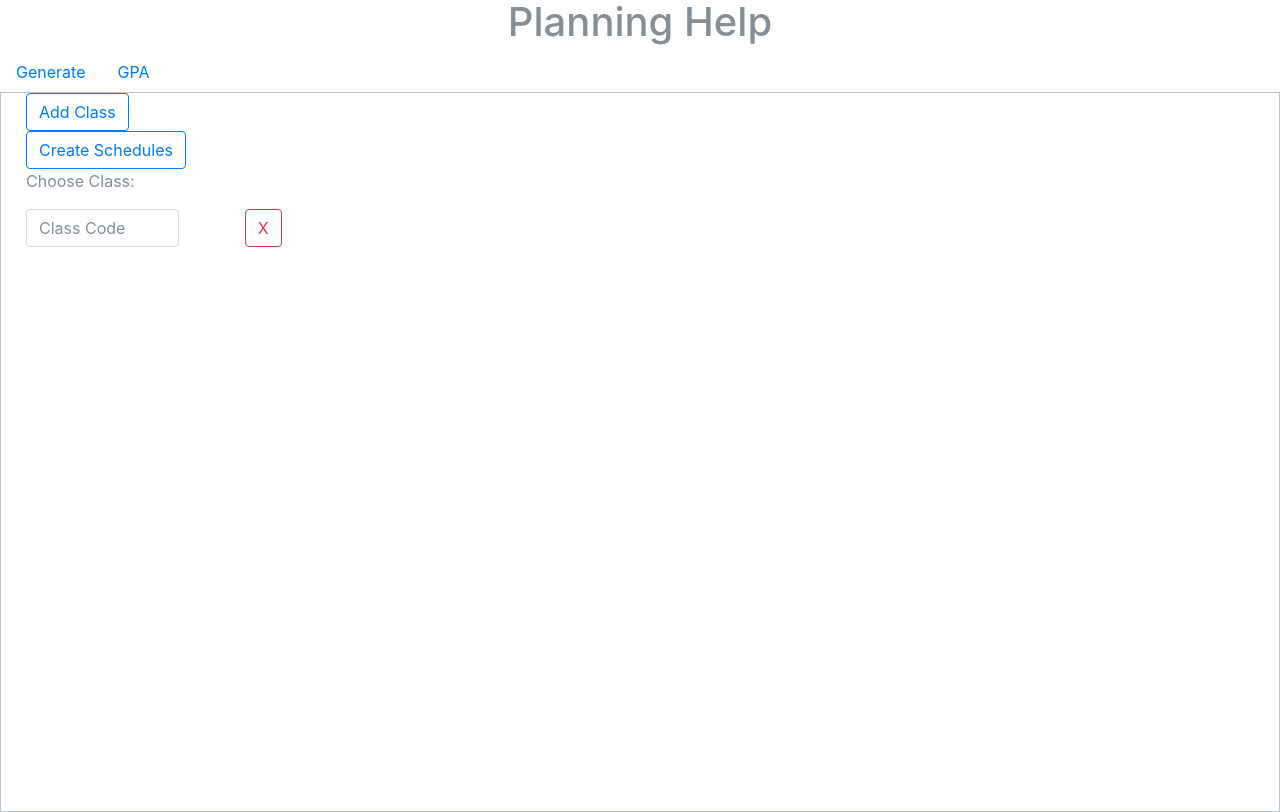
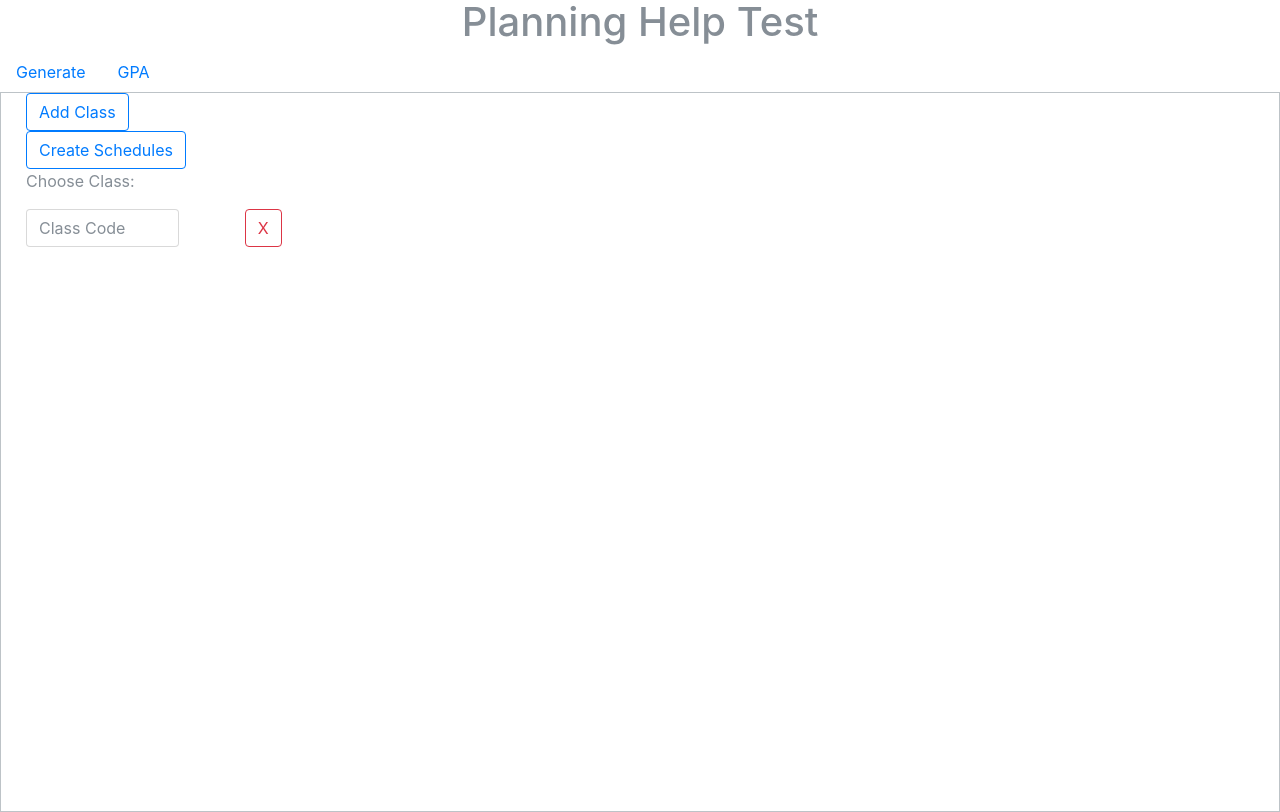
Before and after one commit to trevorpetersen/planner_help, a website: page www/index.html in a window 1280 px wide. Drawn offline with Linux system fonts and the light colour scheme.

Commit message:
Update index.html

```diff
--- a/www/index.html
+++ b/www/index.html
@@ -14,7 +14,7 @@
   <body>
 
     <div>
-      <h1 class="header text-muted">Planning Help </h1>
+      <h1 class="header text-muted">Planning Help Test</h1>
     </div>
 
     <ul class="nav">
```
